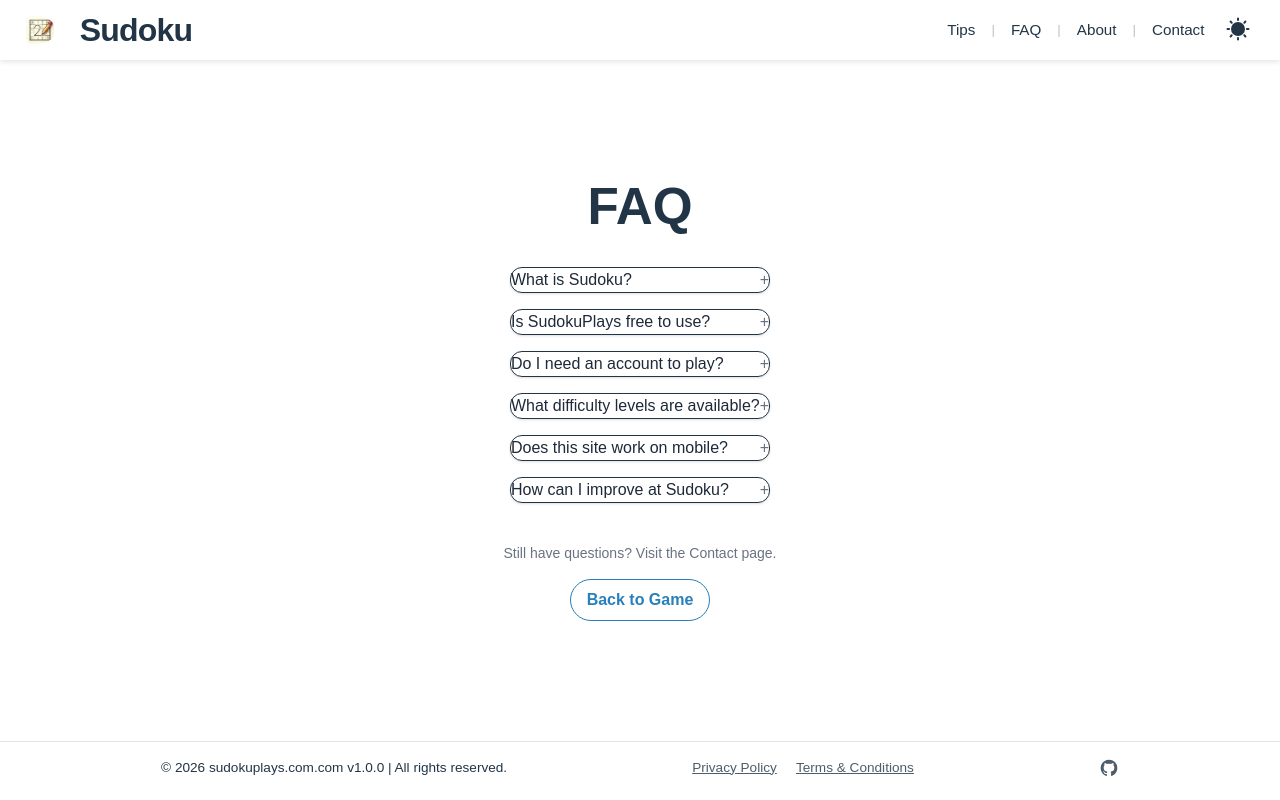
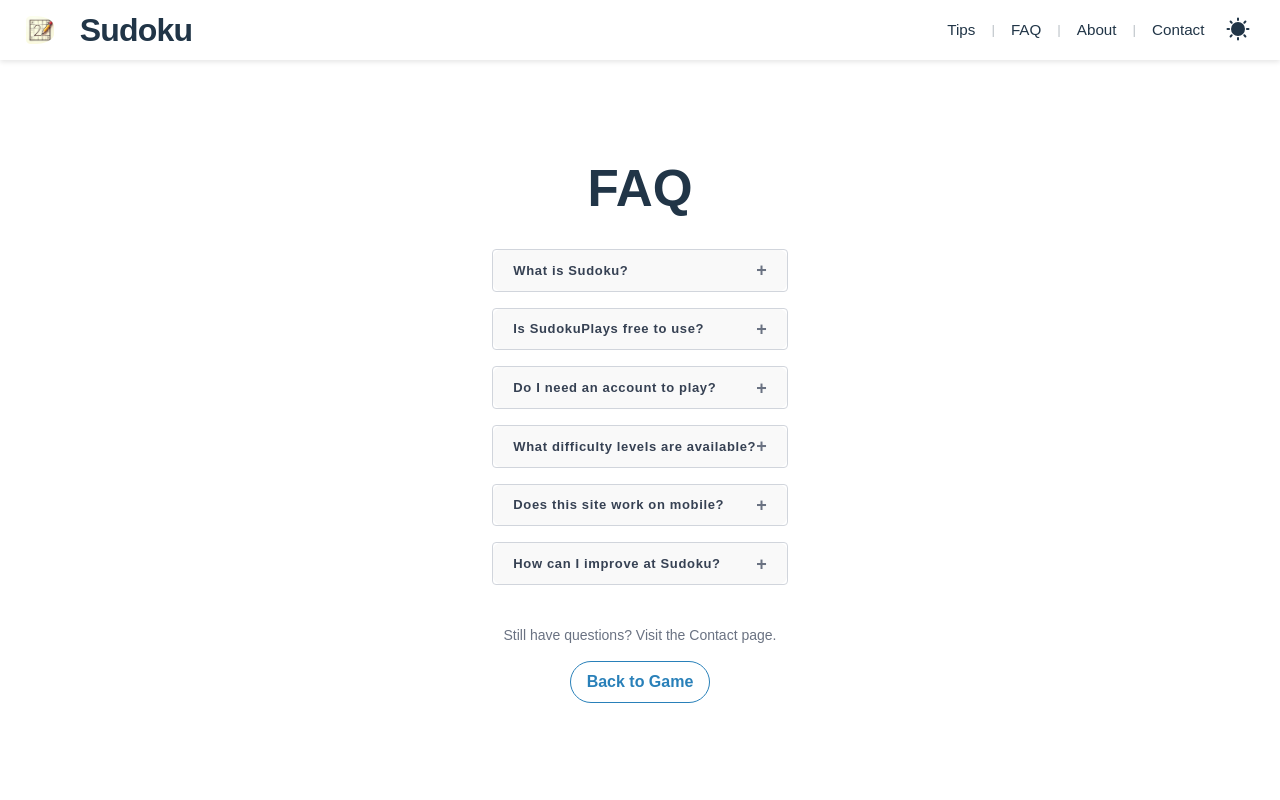
Before and after one commit to kiranofans/sudoku_game, a React (Vite) app: page /faq in a window 1280 px wide. Built offline with nearby package versions, Linux system fonts and the light colour scheme; a small style sheet from the web is missing.

Commit message:
Feat: addex ExpandableBox component and apply to all needed places. UI: adjusted dark mode UI

```diff
--- a/src/App.tsx
+++ b/src/App.tsx
@@ -571,7 +571,7 @@ function App() {
                 </div>
               </div>
             </div>
-            <AboutSudoku />
+            {/* <AboutSudoku /> */}
 
           </div>
           <footer className="site-footer">
--- /dev/null
+++ b/src/components/ExpandableBox.tsx
@@ -0,0 +1,47 @@
+import React from "react";
+
+interface ExpandableBoxProps {
+    title: string;
+    isOpen: boolean;
+    onToggle: () => void;
+    children: React.ReactNode;
+}
+
+const ExpandableBox: React.FC<ExpandableBoxProps> = ({
+    title,
+    isOpen,
+    onToggle,
+    children,
+}) => {
+    return (
+        /* The main container/box: Background for the ENTIRE thing */
+        <div className="w-full border border-gray-300 dark:border-gray-600 bg-white dark:bg-gray-800 rounded">
+            {/* The clickable bar: "bg-transparent" makes it use the box background above */}
+            <button
+                onClick={onToggle}
+                className="w-full bg-transparent flex justify-between items-center px-4 py-2 hover:bg-gray-50 dark:hover:bg-gray-700 transition-colors focus:outline-none"
+            >
+                {/* The title text */}
+                <span className={`text-[13px] text-gray-700 dark:text-gray-400 tracking-wider font-semibold text-left`}>
+                    {title}
+                </span>
+
+                {/* The +/- expand/collapse indicator */}
+                <span className="text-gray-500 dark:text-gray-500 font-bold text-lg leading-none">
+                    {isOpen ? "−" : "+"}
+                </span>
+            </button>
+
+            {/* The expanded content area */}
+            {isOpen && (
+                <div className="px-4 pb-4 pt-2 text-left border-t border-gray-200 w-full dark:border-gray-700 text-sm text-gray-600 dark:text-gray-100 break-words">
+                    <div className="max-w-2xl w-full mx-auto">
+                        {children}
+                    </div>
+                </div>
+            )}
+        </div>
+    );
+};
+
+export default ExpandableBox;
--- a/src/components/aboutSudokubox.tsx
+++ b/src/components/aboutSudokubox.tsx
@@ -1,27 +1,16 @@
 import React, { useState } from "react";
+import ExpandableBox from "./ExpandableBox";
 
 const AboutSudoku: React.FC = () => {
     const [isOpen, setIsOpen] = useState(false);
 
     return (
         <div className="w-full max-w-[800px] mx-auto my-4 px-4 md:px-0 flex flex-col items-stretch">
-            <div className="w-full border border-gray-300 dark:border-gray-600 bg-white dark:bg-gray-800 rounded">
-                <button
-                    onClick={() => setIsOpen(!isOpen)}
-                    className="w-full flex justify-between items-center px-4 h-8 hover:bg-gray-50 dark:hover:bg-gray-700 transition-colors focus:outline-none"
+            <ExpandableBox
+                title="About Sudoku"
+                isOpen={isOpen}
+                onToggle={() => setIsOpen(!isOpen)}
             >
-                    <span className="text-[12px] text-gray-700 dark:text-gray-200 tracking-wider font-semibold">
-                        About Sudoku
-                    </span>
-
-                    <span className="text-gray-500 font-bold text-lg leading-none">
-                        {isOpen ? "−" : "+"}
-                    </span>
-                </button>
-
-                {isOpen && (
-                    <div className="px-4 pb-4 pt-2 text-left border-t border-gray-200
-                    max-w-2xl w-full mx-auto dark:border-gray-700 text-sm text-gray-600 dark:text-gray-400">
                 <p className="italic mb-2">
                     “Sudoku (/suːˈdoʊkuː, -ˈdɒk-, sə-/; Japanese: 数独, romanized: sūdoku, lit. 'digit-single'; originally called Number Place)
                     is a logic-based, combinatorial number-placement puzzle.”
@@ -35,9 +24,7 @@ const AboutSudoku: React.FC = () => {
                 <p className="text-[10px] text-gray-400">
                     — Source: <a href="https://en.wikipedia.org/wiki/Sudoku" className="underline hover:text-blue-500" target="_blank" rel="noopener noreferrer">Wikipedia</a>
                 </p>
-                    </div>
-                )}
-            </div>
+            </ExpandableBox>
         </div>
     );
 };
--- a/src/pages/About.tsx
+++ b/src/pages/About.tsx
@@ -36,8 +36,8 @@ const About: React.FC = () => {
             <hr className="divider" />
 
             <main className="sudoku-app" style={{ padding: '8rem 2rem 6rem', maxWidth: '900px', textAlign: 'center', margin: '0 auto', flex: '1 0 auto' }}>
-                <h1 className="text-3xl font-bold text-center mt-6 mb-8 dark:text-white">About this Site</h1>
-                <div className="text-left space-y-6 text-lg text-gray-700 dark:text-gray-300 leading-relaxed max-w-3xl mx-auto">
+                <h1 className="text-3xl font-bold text-center mt-6 mb-8">About this Site</h1>
+                <div className="text-left space-y-6 text-lg leading-relaxed max-w-3xl mx-auto">
                     <p>
                         sudokuplays.com is a simple, fast, and distraction-free place to enjoy Sudoku anytime.
                     </p>
@@ -60,7 +60,7 @@ const About: React.FC = () => {
                     </p>
 
                     {/* What you will find here */}
-                    <h2 className="text-2xl font-bold text-gray-900 dark:text-white border-b border-gray-200 dark:border-gray-700 pb-2 mt-10 mb-4">What You Will Find Here</h2>
+                    <h2 className="text-2xl font-bold border-b border-gray-200 dark:border-gray-700 pb-2 mt-10 mb-4">What You Will Find Here</h2>
 
                     <ul className="list-disc pl-6 space-y-2">
                         <li>Multiple difficulty levels to match your skill</li>
@@ -70,7 +70,7 @@ const About: React.FC = () => {
                     </ul>
 
                     {/* Why this Site Exists */}
-                    <h2 className="text-2xl font-bold text-gray-900 dark:text-white border-b border-gray-200 dark:border-gray-700 pb-2 mt-10 mb-4">Why This Site Exists</h2>
+                    <h2 className="text-2xl font-bold border-b border-gray-200 dark:border-gray-700 pb-2 mt-10 mb-4">Why This Site Exists</h2>
                     <p>
                         sudokuplays.com was created to make Sudoku easy to access and
                         enjoyable without requiring downloads, accounts, or complicated features.
@@ -79,7 +79,7 @@ const About: React.FC = () => {
                     </p>
 
                     {/* Continuous Improvement */}
-                    <h2 className="text-2xl font-bold text-gray-900 dark:text-white border-b border-gray-200 dark:border-gray-700 pb-2 mt-10 mb-4">Continuous Improvement</h2>
+                    <h2 className="text-2xl font-bold border-b border-gray-200 dark:border-gray-700 pb-2 mt-10 mb-4">Continuous Improvement</h2>
                     <p>
                         The site is actively being improved with new features, better usability,
                         and more helpful content for players who want to sharpen their skills.
--- a/src/pages/Faq.tsx
+++ b/src/pages/Faq.tsx
@@ -3,6 +3,7 @@ import { Link } from 'react-router-dom';
 import packageJson from '../../package.json';
 import { PrivacyPolicyModal, TermsAndConditionsModal } from '../components/Modals';
 import ThemeSelector from '@/components/ThemeSelector';
+import ExpandableBox from '@/components/ExpandableBox';
 
 // Define the type
 type FAQItem = {
@@ -21,7 +22,7 @@ const getFAQs = (): FAQItem[] => {
         {
             question: "Is SudokuPlays free to use?",
             answer:
-                "Yes, SudokuPlays is completely free to use without downloads or accounts.",
+                "Yes, the site is completely free to use without downloads or accounts.",
         },
         {
             question: "Do I need an account to play?",
@@ -89,30 +90,34 @@ const faq: React.FC = () => {
                     FAQ
                 </h1>
 
-                <div className="space-y-4">
+                <div className="space-y-4 max-w-[800px] w-full mx-auto">
                     {faqs.map((faq, index) => (
-                        <div
+                        <ExpandableBox
                             key={index}
-                            className="border rounded-xl shadow-sm dark:border-gray-700"
+                            title={faq.question}
+                            isOpen={openIndex === index}
+                            onToggle={() => toggle(index)}
                         >
-                            <button
-                                onClick={() => toggle(index)}
-                                className="accordion-btn justify-between items-center px-4 py-3 text-left hover:bg-gray-50 dark:hover:bg-gray-800 transition-colors"
-                            >
-                                <span className="text-gray-800 dark:text-gray-100">
-                                    {faq.question}
-                                </span>
-                                <span className="text-gray-500 dark:text-gray-400">
-                                    {openIndex === index ? "−" : "+"}
-                                </span>
-                            </button>
-
-                            {openIndex === index && (
-                                <div className="px-4 pb-4 text-gray-600 dark:text-gray-300">
-                                    {faq.answer}
+                            {index === 0 ? (
+                                <div>
+                                    <p className="italic mb-2">
+                                        “Sudoku (/suːˈdoʊkuː, -ˈdɒk-, sə-/; Japanese: 数独, romanized: sūdoku, lit. 'digit-single'; originally called Number Place)
+                                        is a logic-based, combinatorial number-placement puzzle.”
+                                    </p>
+                                    <p className="mb-2">
+                                        In classic Sudoku, the objective is to fill a 9 × 9 grid with digits so that each column,
+                                        each row, and each of the nine 3 × 3 subgrids that compose the grid
+                                        (also called "boxes", "blocks", or "regions") contains all of the digits from 1 to 9.
+                                        The puzzle setter provides a partially completed grid, which, for a well-posed puzzle, has a single solution.
+                                    </p>
+                                    <p className="text-[10px] text-gray-400">
+                                        — Source: <a href="https://en.wikipedia.org/wiki/Sudoku" className="underline hover:text-blue-500" target="_blank" rel="noopener noreferrer">Wikipedia</a>
+                                    </p>
                                 </div>
+                            ) : (
+                                faq.answer
                             )}
-                        </div>
+                        </ExpandableBox>
                     ))}
                 </div>
 
@@ -131,8 +136,6 @@ const faq: React.FC = () => {
                     <span>&copy; {currentYear} sudokuplays.com.com v{packageJson.version} | All rights reserved.</span>
                 </div>
                 <div className="footer-links">
-                    {/* <Link to="/contact" className="footer-btn" style={{ textDecoration: 'none' }}>Contact</Link>
-                    <Link to="/about" className='footer-btn' style={{ textDecoration: 'none' }}>About</Link> */}
                     <button className="footer-btn" onClick={() => setShowPrivacyModal(true)}>Privacy Policy</button>
                     <button className="footer-btn" onClick={() => setShowTermsModal(true)}>Terms & Conditions</button>
                 </div>
--- a/src/styles.css
+++ b/src/styles.css
@@ -1,5 +1,5 @@
 @import "tailwindcss";
-
+@custom-variant dark (&:is(.dark-theme *));
 :root {
   font-family: system-ui, Avenir, Helvetica, Arial, sans-serif;
   line-height: 1.5;
```
Also changed, not shown: src/pages/SudokuTips.tsx (+10 -25 lines). Lines whose indentation alone changed are shown as unchanged.
